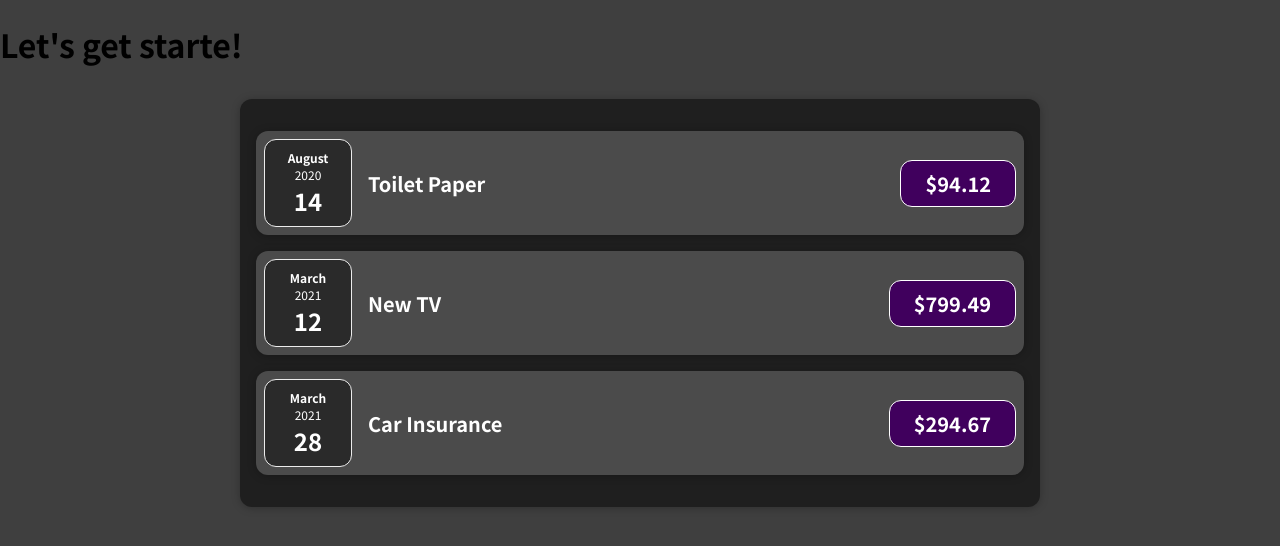
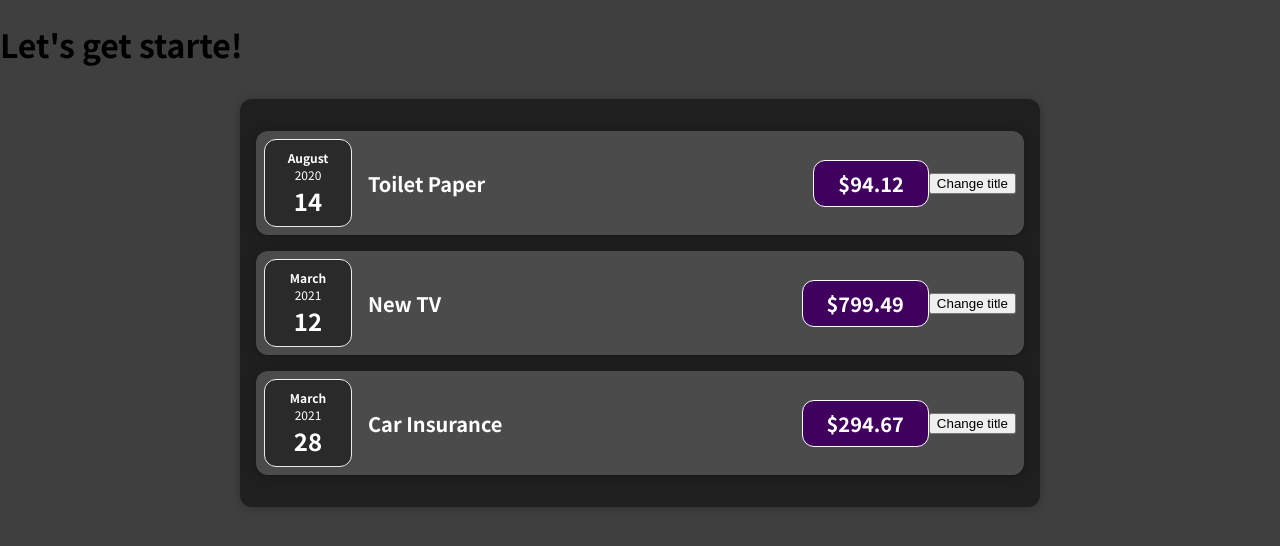
Before and after one commit to ofek4454/React_Expenses, a React (Create React App) app: page / in a window 1280 px wide. Shown: the top 546 px of the page. Built offline with nearby package versions, Linux system fonts and the light colour scheme.

Commit message:
use states to update title

```diff
--- a/src/components/Expenses/ExspenseItem.js
+++ b/src/components/Expenses/ExspenseItem.js
@@ -1,15 +1,25 @@
+import React, { useState } from "react";
+
 import "./ExspenseItem.css";
 import ExpenseDate from "./ExpenseDate";
 import Card from "../UI/Card";
 
 const ExpenseItem = (props) => {
+  const [title, setTitle] = useState(props.title);
+
+  const clickHandler = () => {
+    console.log("clicked!!");
+    setTitle("updated");
+  };
+
   return (
     <Card className="expense-item">
       <ExpenseDate date={props.date} />
       <div className="expense-item__description">
-        <h2>{props.title}</h2>
+        <h2>{title}</h2>
         <div className="expense-item__price">${props.amount}</div>
       </div>
+      <button onClick={clickHandler}>Change title</button>
     </Card>
   );
 };
```
